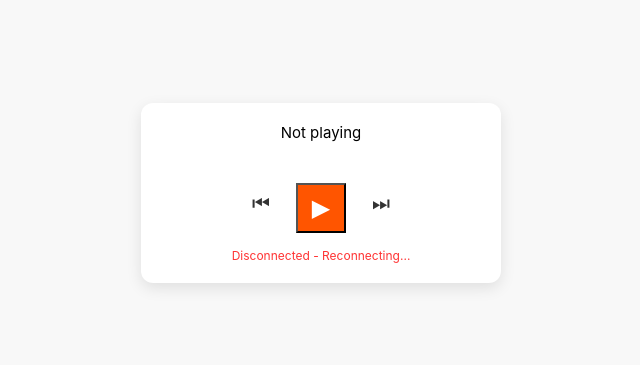
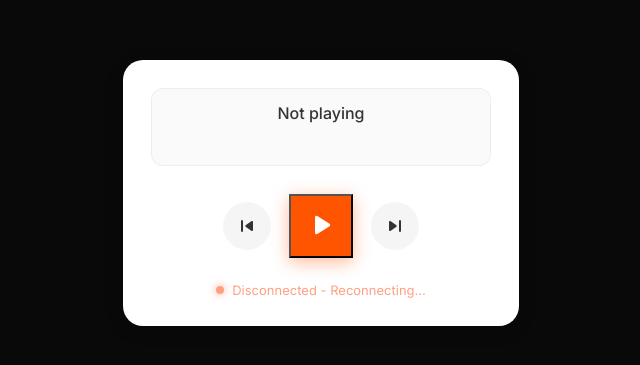
Before and after one commit to StickySputum/Music-Steam-Extension, a browser extension: page public/index.html in a window 1280 px wide. Shown: the part 227-592 px from the top of the page, without its empty margins (319-959 px from the left). Drawn offline with Linux system fonts and the light colour scheme.

Commit message:
final css

```diff
--- a/public/index.html
+++ b/public/index.html
@@ -2,78 +2,225 @@
 <html>
 <head>
   <title>SoundCloud Remote</title>
+  <link href="https://fonts.googleapis.com/icon?family=Material+Icons+Round" rel="stylesheet">
   <style>
+    @import url('https://fonts.googleapis.com/css2?family=Inter:wght@400;500;600&display=swap');
+
+    :root {
+      --primary: #ff5500;
+      --primary-hover: #e04b00;
+      --text-primary: #333;
+      --text-secondary: #999;
+      --bg-primary: #000000f6;
+      --bg-card: #fff;
+      --shadow: 0 4px 20px rgba(0, 0, 0, 0.1);
+      --radius: 20px;
+    }
+
     body {
       font-family: 'Inter', sans-serif;
-      background: #f8f8f8;
+      background: var(--bg-primary);
       display: flex;
       justify-content: center;
       align-items: center;
       min-height: 100vh;
       margin: 0;
       padding: 20px;
+      color: var(--text-primary);
     }
+
     .player {
-      background: white;
-      border-radius: 12px;
-      box-shadow: 0 5px 15px rgba(0,0,0,0.1);
-      padding: 20px;
+      background: var(--bg-card);
+      border-radius: var(--radius);
+      box-shadow: var(--shadow);
+      padding: 28px;
       width: 100%;
-      max-width: 320px;
+      max-width: 340px;
       text-align: center;
+      transition: all 0.3s cubic-bezier(0.25, 0.8, 0.25, 1);
     }
+
+    .player:hover {
+      box-shadow: 0 8px 28px rgba(0, 0, 0, 0.15);
+    }
+
     .track-info {
-      margin-bottom: 20px;
-      height: 40px;
+      margin: 0 0 28px 0;
+      height: 48px;
       overflow: hidden;
       text-overflow: ellipsis;
       white-space: nowrap;
-      font-size: 15px;
+      font-size: 16px;
+      font-weight: 500;
+      padding: 14px 18px;
+      background: rgba(0, 0, 0, 0.02);
+      border-radius: 12px;
+      transition: all 0.3s ease;
+      border: 1px solid rgba(0, 0, 0, 0.05);
+      position: relative;
     }
+
+    .track-info:hover {
+      background: rgba(0, 0, 0, 0.04);
+    }
+
+    .track-info::after {
+      content: '';
+      position: absolute;
+      bottom: 0;
+      left: 0;
+      right: 0;
+      height: 2px;
+      background: linear-gradient(90deg, transparent, var(--primary), transparent);
+      opacity: 0;
+      transition: opacity 0.3s ease;
+    }
+
+    .track-info:hover::after {
+      opacity: 0.6;
+    }
+
     .controls {
       display: flex;
       justify-content: center;
-      gap: 15px;
-      margin-bottom: 15px;
+      align-items: center;
+      gap: 18px;
+      margin-bottom: 24px;
     }
+
     .control-btn {
       background: none;
       border: none;
-      width: 40px;
-      height: 40px;
+      width: 48px;
+      height: 48px;
       border-radius: 50%;
       display: flex;
       align-items: center;
       justify-content: center;
       cursor: pointer;
-      color: #333;
-      font-size: 20px;
+      color: var(--text-primary);
+      font-size: 0;
+      transition: all 0.3s cubic-bezier(0.25, 0.8, 0.25, 1);
+      background: rgba(0, 0, 0, 0.04);
+      position: relative;
+      overflow: hidden;
     }
-    .play-btn {
-      width: 50px;
-      height: 50px;
-      background: #ff5500;
-      color: white;
+
+    .control-btn::after {
+      content: '';
+      position: absolute;
+      top: 0;
+      left: 0;
+      right: 0;
+      bottom: 0;
+      background: radial-gradient(circle at center, rgba(255,85,0,0.2) 0%, transparent 70%);
+      opacity: 0;
+      transition: opacity 0.3s ease;
+    }
+
+    .control-btn:hover {
+      background: rgba(0, 0, 0, 0.08);
+      transform: scale(1.08);
+    }
+
+    .control-btn:hover::after {
+      opacity: 1;
+    }
+
+    .control-btn:active {
+      transform: scale(0.96);
+    }
+
+    .control-btn .material-icons-round {
       font-size: 24px;
     }
+
+    .play-btn {
+      width: 64px;
+      height: 64px;
+      background: var(--primary);
+      color: white;
+      box-shadow: 0 4px 16px rgba(255, 85, 0, 0.4);
+    }
+
+    .play-btn:hover {
+      background: var(--primary-hover);
+      transform: scale(1.08);
+    }
+
+    .play-btn:active {
+      transform: scale(0.96);
+    }
+
+    .play-btn .material-icons-round {
+      font-size: 36px;
+    }
+
     .status {
-      font-size: 12px;
-      color: #666;
-      margin-top: 10px;
+      font-size: 13px;
+      color: var(--text-secondary);
+      margin-top: 20px;
+      display: flex;
+      align-items: center;
+      justify-content: center;
+      gap: 8px;
     }
-    .connected { color: #00aa00; }
-    .disconnected { color: #ff3333; }
+
+    .status::before {
+      content: '';
+      display: block;
+      width: 8px;
+      height: 8px;
+      border-radius: 50%;
+      background: currentColor;
+      box-shadow: 0 0 8px currentColor;
+    }
+
+    .connected {
+      color: #00c853;
+    }
+
+    .disconnected {
+      color: #ff3d00;
+    }
+
+    /* Анимации */
+    @keyframes pulse {
+      0% { transform: scale(1); opacity: 0.8; }
+      50% { transform: scale(1.05); opacity: 1; }
+      100% { transform: scale(1); opacity: 0.8; }
+    }
+
+    @keyframes connectionPulse {
+      0% { opacity: 0.4; }
+      50% { opacity: 1; }
+      100% { opacity: 0.4; }
+    }
+
+    .connecting {
+      animation: connectionPulse 1.8s infinite;
+    }
+
+    .play-btn.playing {
+      animation: pulse 2s infinite;
+    }
   </style>
 </head>
 <body>
   <div class="player">
     <div class="track-info" id="trackTitle">Not playing</div>
     <div class="controls">
-      <button class="control-btn" id="prevBtn">⏮</button>
-      <button class="play-btn" id="playBtn">▶</button>
-      <button class="control-btn" id="nextBtn">⏭</button>
+      <button class="control-btn" id="prevBtn">
+        <span class="material-icons-round">skip_previous</span>
+      </button>
+      <button class="play-btn" id="playBtn">
+        <span class="material-icons-round">play_arrow</span>
+      </button>
+      <button class="control-btn" id="nextBtn">
+        <span class="material-icons-round">skip_next</span>
+      </button>
     </div>
-    <div class="status" id="status">Connecting...</div>
+    <div class="status connecting" id="status">Connecting...</div>
   </div>
 
   <script>
@@ -92,6 +239,7 @@
       ws.onopen = () => {
         statusEl.textContent = 'Connected to SoundCloud';
         statusEl.className = 'status connected';
+        statusEl.classList.remove('connecting');
       };
 
       ws.onmessage = (event) => {
@@ -104,7 +252,7 @@
 
       ws.onclose = () => {
         statusEl.textContent = 'Disconnected - Reconnecting...';
-        statusEl.className = 'status disconnected';
+        statusEl.className = 'status disconnected connecting';
         setTimeout(connect, 3000);
       };
 
@@ -114,11 +262,16 @@
     }
 
     function updatePlaybackState(state) {
-      // Обновляем состояние кнопки
       isPlaying = state.isPlaying;
-      playBtn.textContent = isPlaying ? '⏸' : '▶';
+      const playIcon = playBtn.querySelector('.material-icons-round');
+      playIcon.textContent = isPlaying ? 'pause' : 'play_arrow';
 
-      // Обновляем информацию о треке
+      if (isPlaying) {
+        playBtn.classList.add('playing');
+      } else {
+        playBtn.classList.remove('playing');
+      }
+
       if (state.trackInfo) {
         trackTitleEl.textContent = state.trackInfo;
       } else {
```
